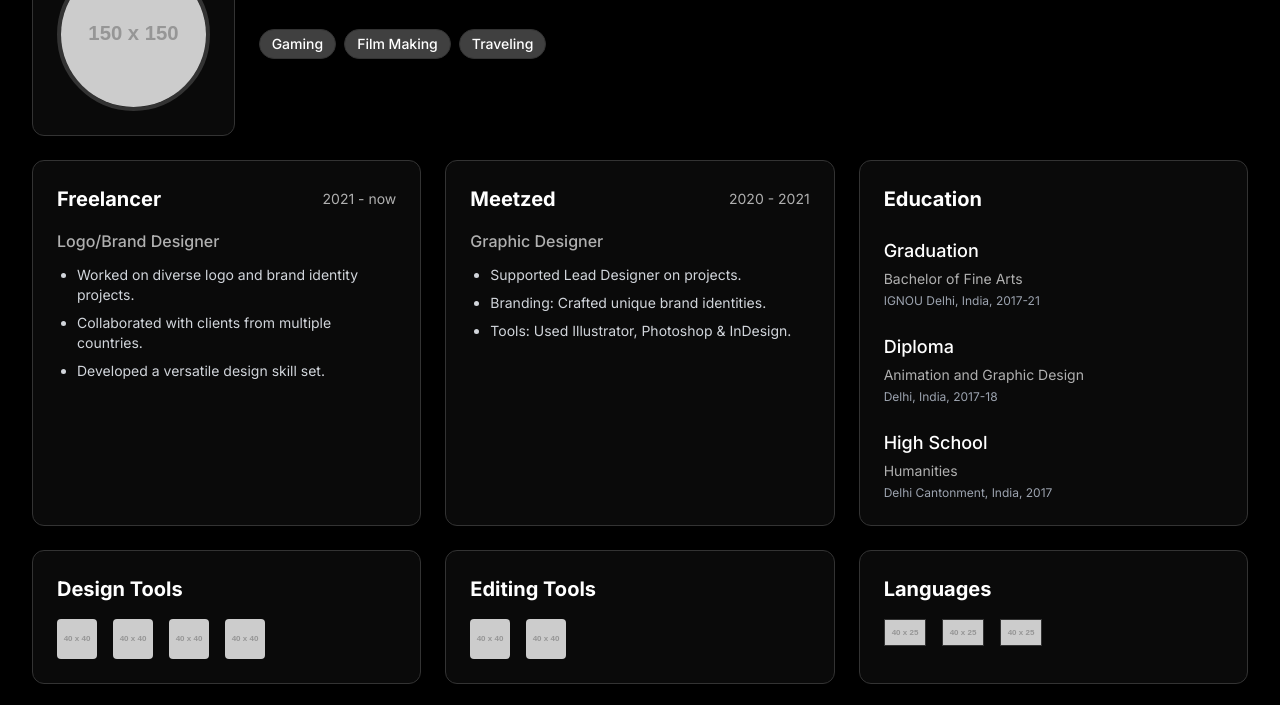
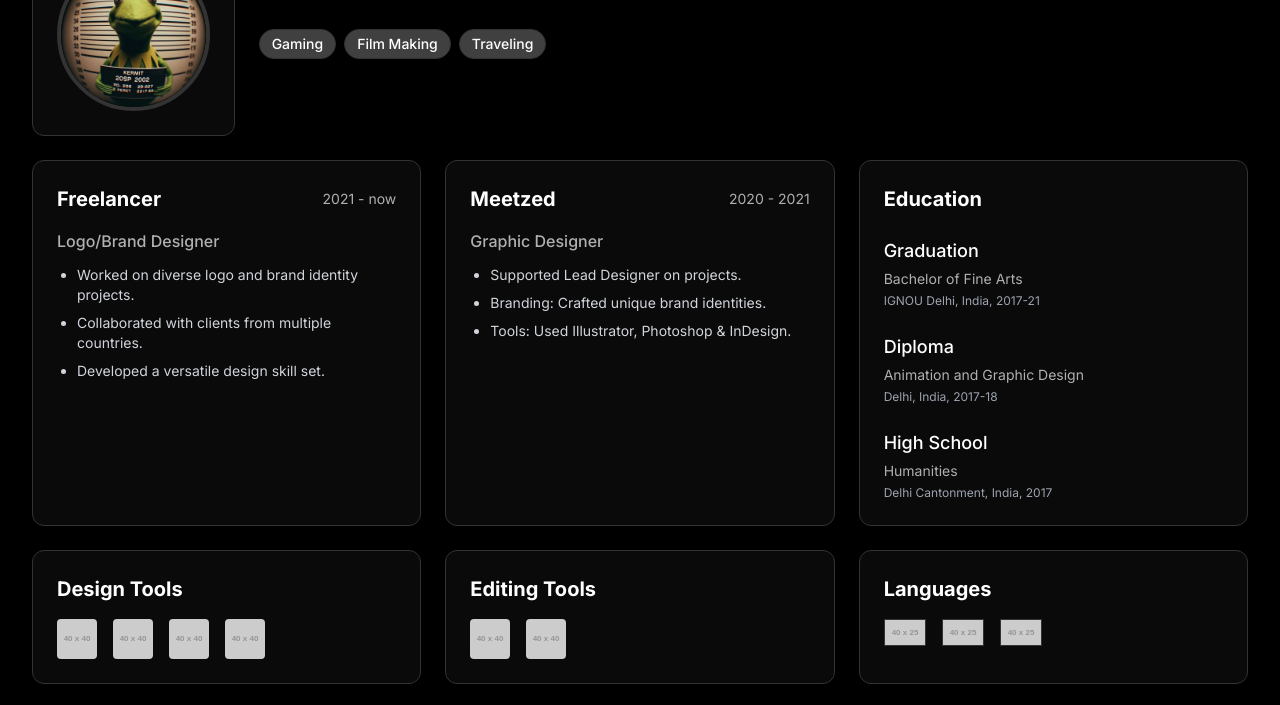
Before and after one commit to gebremariam92-eng/tee, a plain HTML site: page index.html in a window 1280 px wide. Shown: the part 99-804 px from the top of the page. Drawn offline with nearby package versions, Linux system fonts and the light colour scheme; placeholder pictures from the web are drawn by us.

Commit message:
Update index.html

```diff
--- a/index.html
+++ b/index.html
@@ -57,7 +57,7 @@
         <section class="lg:col-span-3 bg-primary-bg flex flex-col md:flex-row items-start gap-6">
             <!-- Profile Card -->
             <div class="w-full md:w-1/4 lg:w-1/6 flex-shrink-0 bg-module-bg p-6 rounded-xl border border-border-subtle shadow-lg shadow-black/50">
-                <img src="https://placehold.co/150x150/0A0A0A/FFF?text=AVATAR" alt="Sunil Kumar Avatar" class="rounded-full w-full h-auto object-cover border-4 border-border-subtle">
+                <img src="Kermit.jpg" alt="Sunil Kumar Avatar" class="rounded-full w-full h-auto object-cover border-4 border-border-subtle">
             </div>
 
             <!-- Intro Text & Interests -->
```
